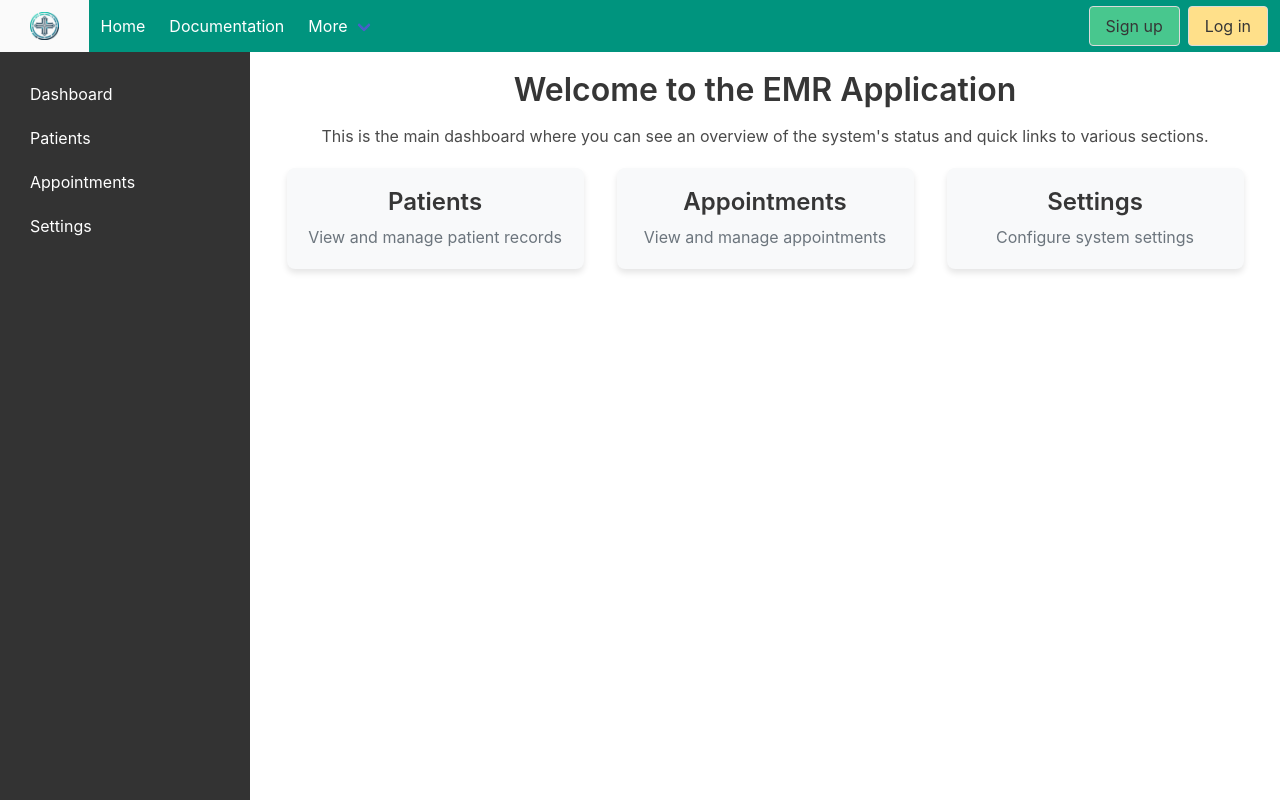
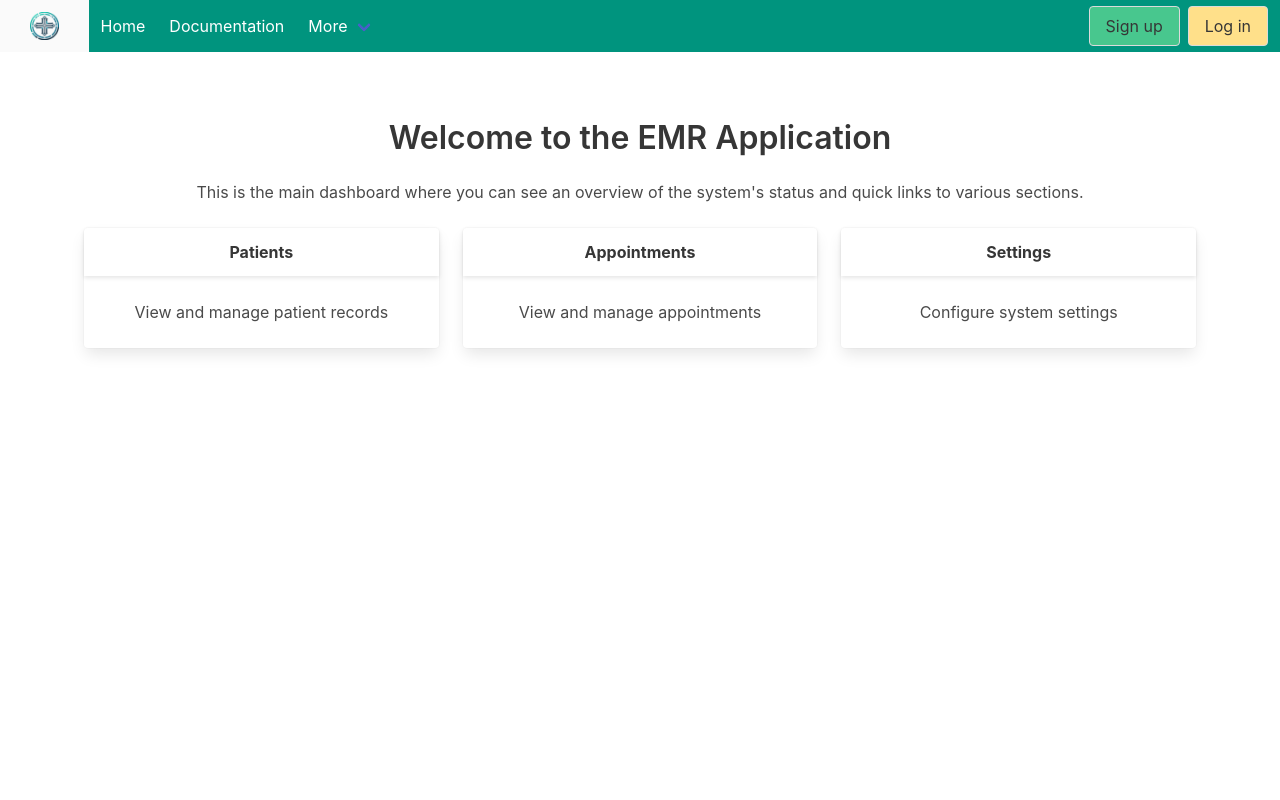
Before and after one commit to jchah/EMR-application, a Vue app in the folder emr-frontend/: page / in a window 1280 px wide. Built offline with nearby package versions, Linux system fonts and the light colour scheme.

Commit message:
removed sidebar updated dashboard

```diff
--- a/emr-frontend/package.json
+++ b/emr-frontend/package.json
@@ -18,10 +18,12 @@
     "pinia": "^2.1.7",
     "v-calendar": "^3.1.2",
     "vue": "^3.4.21",
-    "vue-router": "^4.3.0"
+    "vue-router": "^4.3.0",
+    "vue-sidebar-menu": "^5.3.1"
   },
   "devDependencies": {
     "@vitejs/plugin-vue": "^5.0.4",
+    "sass": "^1.77.2",
     "vite": "^5.2.11"
   }
 }
--- a/emr-frontend/src/App.vue
+++ b/emr-frontend/src/App.vue
@@ -9,7 +9,6 @@ import Header from './components/Navbar.vue';
   <div id="app">
     <Header></Header>
     <div class="main-layout">
-      <Sidebar />
       <main class="content">
         <RouterView />
       </main>
--- a/emr-frontend/src/components/Sidebar.vue
+++ b/emr-frontend/src/components/Sidebar.vue
@@ -13,6 +13,7 @@ const menuItems = ref([
 function navigate(route) {
   router.push(route);
 }
+
 </script>
 
 <template>
--- a/emr-frontend/src/views/Dashboard.vue
+++ b/emr-frontend/src/views/Dashboard.vue
@@ -4,60 +4,45 @@
 <template>
   <link rel="stylesheet" href="https://cdn.jsdelivr.net/npm/bulma@0.9.3/css/bulma.min.css">
 
-  <div class="dashboard">
-    <h1>Welcome to the EMR Application</h1>
-    <p>This is the main dashboard where you can see an overview of the system's status and quick links to various sections.</p>
-    <div class="cards">
-      <div class="card">
-        <h3>Patients</h3>
-        <p>View and manage patient records</p>
+  <section class="section">
+    <div class="container">
+      <div class="content has-text-centered">
+        <h1 class="title">Welcome to the EMR Application</h1>
+        <p>This is the main dashboard where you can see an overview of the system's status and quick links to various sections.</p>
       </div>
-      <div class="card">
-        <h3>Appointments</h3>
-        <p>View and manage appointments</p>
-      </div>
-      <div class="card">
-        <h3>Settings</h3>
-        <p>Configure system settings</p>
+
+      <div class="columns is-multiline is-centered">
+        <div class="column is-one-third">
+          <div class="card has-text-centered">
+            <header class="card-header">
+              <p class="card-header-title is-centered">Patients</p>
+            </header>
+            <div class="card-content">
+              <div class="content">View and manage patient records</div>
+            </div>
+          </div>
+        </div>
+        <div class="column is-one-third">
+          <div class="card has-text-centered">
+            <header class="card-header">
+              <p class="card-header-title is-centered">Appointments</p>
+            </header>
+            <div class="card-content">
+              <div class="content">View and manage appointments</div>
+            </div>
+          </div>
+        </div>
+        <div class="column is-one-third">
+          <div class="card has-text-centered">
+            <header class="card-header">
+              <p class="card-header-title is-centered">Settings</p>
+            </header>
+            <div class="card-content">
+              <div class="content">Configure system settings</div>
+            </div>
+          </div>
+        </div>
       </div>
     </div>
-  </div>
+  </section>
 </template>
-
-<style scoped>
-.dashboard {
-  margin: auto;
-  padding: 20px;
-}
-
-.dashboard {
-  text-align: center;
-}
-
-.cards {
-  display: flex;
-  justify-content: space-around;
-  margin-top: 20px;
-}
-
-.card {
-  background-color: #f8f9fa;
-  padding: 20px;
-  border-radius: 8px;
-  width: 30%;
-  box-shadow: 0 4px 6px rgba(0, 0, 0, 0.1);
-  transition: transform 0.3s;
-}
-
-.card:hover {
-  transform: translateY(-5px);
-}
-
-.card h3 {
-  margin-bottom: 10px;
-}
-
-.card p {
-  color: #6c757d;
-}
-</style>
```
Also changed, not shown: 1 other file (tests, documents, lock files or other folders).
